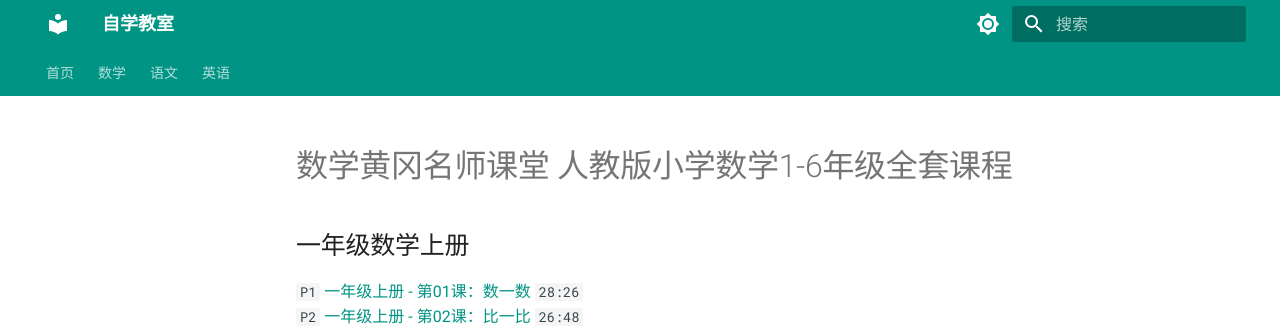
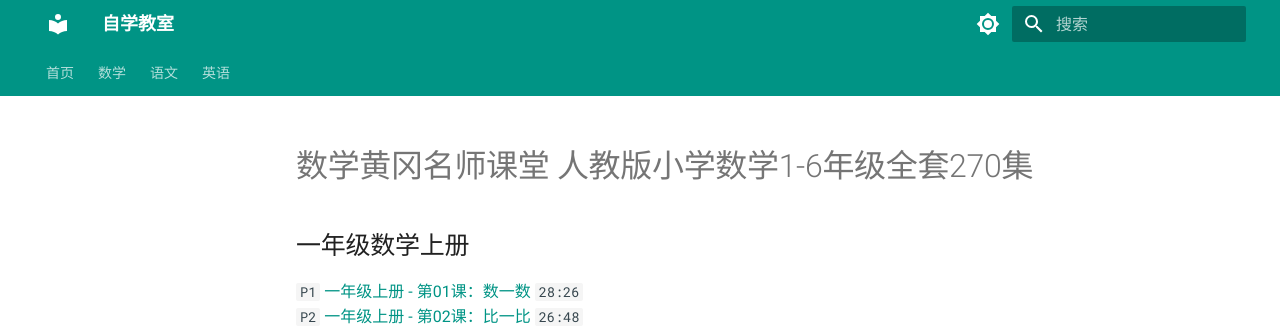
Before and after one commit to sorokin990/sorokin990.github.io, an MkDocs documentation site: the page built from docs/math/renjiaoban_1_to_6.md, in a window 1280 px wide and 900 px high. Shown: the top 332 px of the window. Built offline with MkDocs 1.6.1 and Material for MkDocs 9.7.7, drawn with Linux system fonts in a browser that asks for light colours; comment, search, counter and statistics services are not loaded.

Commit message:
Update renjiaoban_1_to_6.md

```diff
--- a/docs/math/renjiaoban_1_to_6.md
+++ b/docs/math/renjiaoban_1_to_6.md
@@ -1,4 +1,4 @@
-# 数学黄冈名师课堂 人教版小学数学1-6年级全套课程
+# 数学黄冈名师课堂 人教版小学数学1-6年级全套270集
 
 ## 一年级数学上册
 `P1` [一年级上册 - 第01课：数一数](https://www.bilibili.com/video/BV1ug4y1q7Y1?p=1)	`28:26`<br/>`P2` [一年级上册 - 第02课：比一比](https://www.bilibili.com/video/BV1ug4y1q7Y1?p=2)	`26:48`<br/>`P3` [一年级上册 - 第03课 - 第1节：1 ~ 5的加法](https://www.bilibili.com/video/BV1ug4y1q7Y1?p=3)	`35:00`<br/>`P4` [一年级上册 - 第03课 - 第2节：1 ~ 5的减法与0的认识](https://www.bilibili.com/video/BV1ug4y1q7Y1?p=4)	`25:17`<br/>`P5` [一年级上册 - 第04课：认识物体和图形](https://www.bilibili.com/video/BV1ug4y1q7Y1?p=5)	`20:42`<br/>`P6` [一年级上册 - 第05课：分类](https://www.bilibili.com/video/BV1ug4y1q7Y1?p=6)	`24:45`<br/>`P7` [一年级上册 - 第06课 - 第2节：6 ~ 10的减法](https://www.bilibili.com/video/BV1ug4y1q7Y1?p=7)	`25:53`<br/>`P8` [一年级上册 - 第06课 - 第3节：10以内的连加连减与混合运算](https://www.bilibili.com/video/BV1ug4y1q7Y1?p=8)	`28:32`<br/>`P9` [一年级上册 - 第07课：11 ~ 20各数的认识](https://www.bilibili.com/video/BV1ug4y1q7Y1?p=9)	`23:48`<br/>`P10` [一年级上册 - 第08课：认识钟表](https://www.bilibili.com/video/BV1ug4y1q7Y1?p=10)	`28:27`<br/>`P11` [一年级上册 - 第09课：20以内的进位加法](https://www.bilibili.com/video/BV1ug4y1q7Y1?p=11)	`25:10`<br/>`P12` [一年级上册 - 总复习](https://www.bilibili.com/video/BV1ug4y1q7Y1?p=12)	`28:35`<br/>
```
